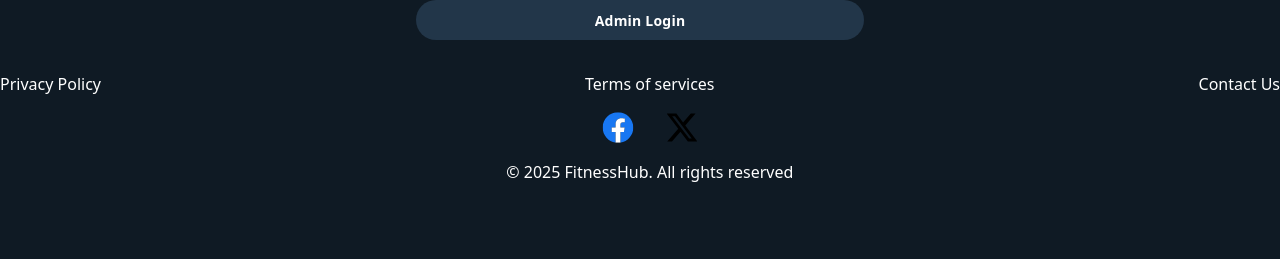
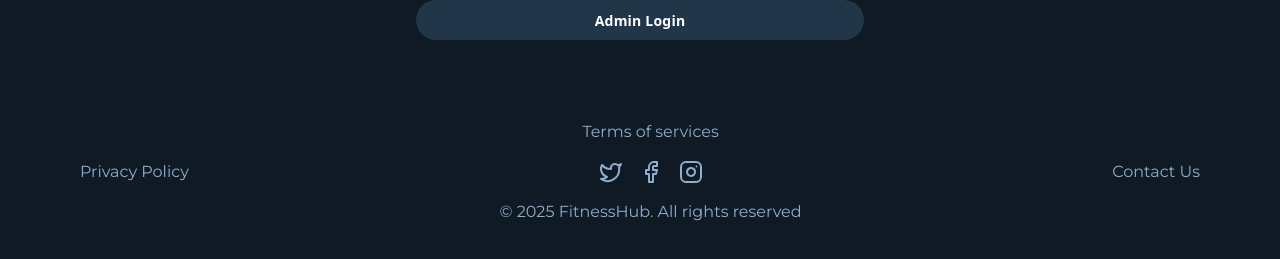
Before and after one commit to mafindijr/Gym-Management-System, a React (Vite) app: page / in a window 1280 px wide. Shown: the part 653-912 px from the top of the page. Before the commit the page ends 837 px from the top, so only its background shows below. Built offline with nearby package versions, Linux system fonts and the light colour scheme.

Commit message:
feat: added some styling and icons for consistency

```diff
--- a/src/Components/footer.jsx
+++ b/src/Components/footer.jsx
@@ -1,36 +1,23 @@
-import FacebookIcon from "../assets/Svgs/facebook.svg";
-import TwitterIcon from "../assets/Svgs/twitter.svg";
+import { Twitter, Facebook, Instagram } from 'lucide-react';
 
 export default function Footer() {
 
-    const svgIcons = [
-        { icon: FacebookIcon, label: 'go to our facebook page' },
-        { icon: TwitterIcon, label: 'go to out twitter page' }
-    ]
+
 
   return (
     <>
-        <div className='flex items-top justify-between'>
+        <div className='flex items-center font-montserrat text-footertext justify-between h-[200px] px-20'>
             <div><a href="#">Privacy Policy</a></div>
-            <div className='flex inline-block items-center text-center justify-center'>
+            <div className='flex flex-col items-center gap-4 text-center justify-center'>
                 <div><a href="#">Terms of services</a></div>
                 <div className="flex items-center space-x-4 justify-center">
-                   {svgIcons.map((handle, index) => (
-                        <a
-                            href="#"
-                            key={index}
-                            className="m-4"
-                        >
-                            <img
-                                src={handle.icon}
-                                alt={handle.label}
-                                className="w-8 h-8"
-                            />
 
-                        </a>
-                    ))}
+                   <Twitter size={24} />
+                   <Facebook size={24} />
+                   <Instagram size={24} />
+
                 </div>
-                <div><a href="#">&copy; 2025 FitnessHub. All rights reserved</a></div>
+                <div><p>&copy; 2025 FitnessHub. All rights reserved</p></div>
             </div>
             <div><a href="#">Contact Us</a></div>
         </div>
```
